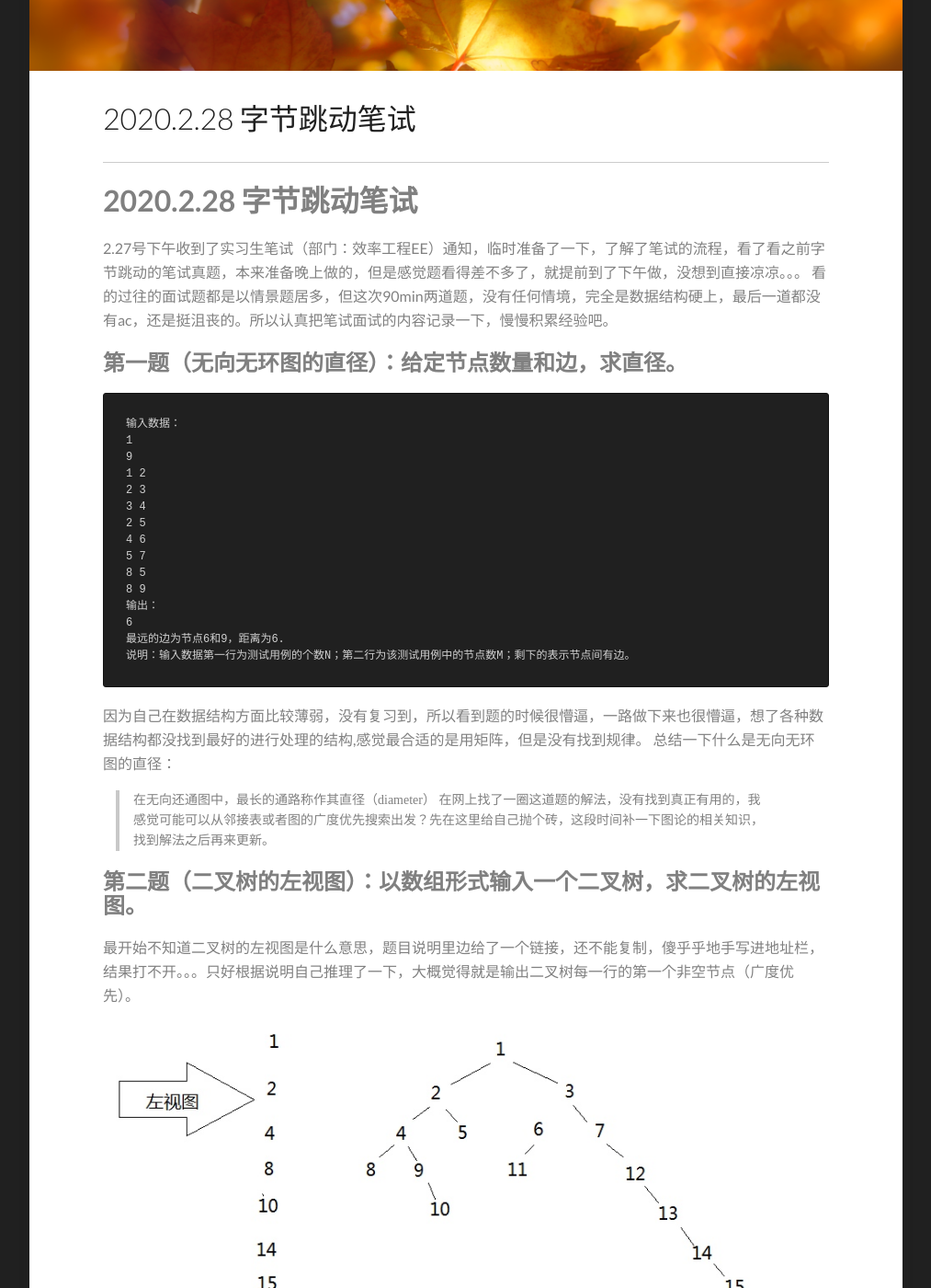
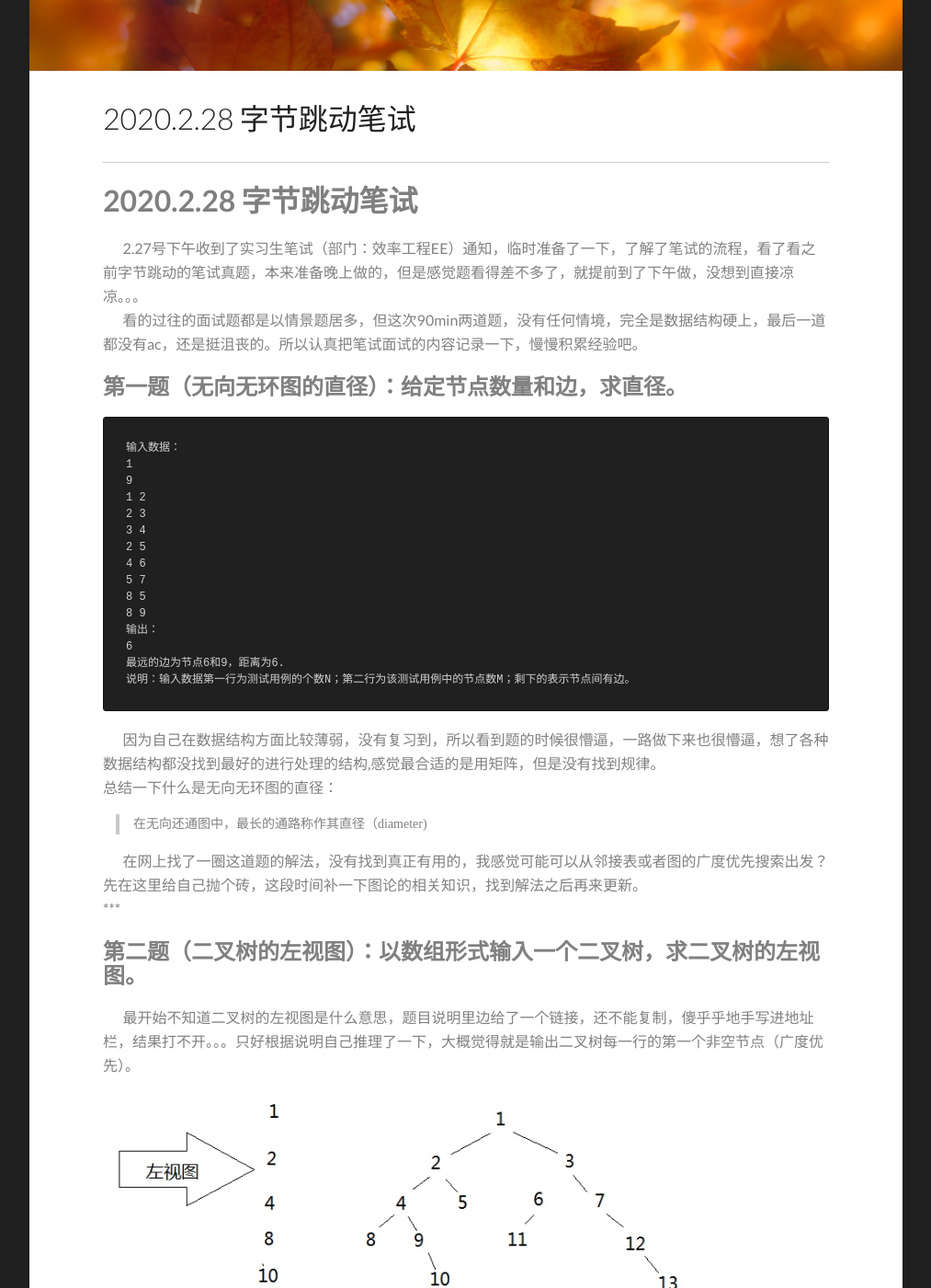
Before and after one commit to squirrellsf/squirrellsf.github.io, a Jekyll site: the page built from _posts/2020-2-28-字节跳动笔试.md, in a window 1280 px wide and 1400 px high, scrolled down 277 px. Shown: the whole window at 92% size, without its empty margins (133-1146 px from the left). Built offline with Jekyll 4.4.1, drawn with Linux system fonts in a browser that asks for light colours; part of the change alters nothing that is shown; some of the changed text lies outside the part shown.

````diff
--- a/_posts/2020-2-28-字节跳动笔试.md
+++ b/_posts/2020-2-28-字节跳动笔试.md
@@ -6,8 +6,8 @@ tags: [Java, 面经]
 date-string: 2020-02-28
 ---
 # 2020.2.28 字节跳动笔试
-   2.27号下午收到了实习生笔试（部门：效率工程EE）通知，临时准备了一下，了解了笔试的流程，看了看之前字节跳动的笔试真题，本来准备晚上做的，但是感觉题看得差不多了，就提前到了下午做，没想到直接凉凉。。。
-   看的过往的面试题都是以情景题居多，但这次90min两道题，没有任何情境，完全是数据结构硬上，最后一道都没有ac，还是挺沮丧的。所以认真把笔试面试的内容记录一下，慢慢积累经验吧。
+&nbsp;&nbsp;&nbsp;&nbsp;&nbsp;&nbsp;&nbsp;2.27号下午收到了实习生笔试（部门：效率工程EE）通知，临时准备了一下，了解了笔试的流程，看了看之前字节跳动的笔试真题，本来准备晚上做的，但是感觉题看得差不多了，就提前到了下午做，没想到直接凉凉。。。
+     &nbsp;&nbsp;&nbsp;&nbsp;&nbsp;&nbsp;&nbsp;看的过往的面试题都是以情景题居多，但这次90min两道题，没有任何情境，完全是数据结构硬上，最后一道都没有ac，还是挺沮丧的。所以认真把笔试面试的内容记录一下，慢慢积累经验吧。
 
 ## 第一题（无向无环图的直径）：给定节点数量和边，求直径。
 ```
@@ -27,22 +27,24 @@ date-string: 2020-02-28
 最远的边为节点6和9，距离为6.
 说明：输入数据第一行为测试用例的个数N；第二行为该测试用例中的节点数M；剩下的表示节点间有边。
 ```
-   因为自己在数据结构方面比较薄弱，没有复习到，所以看到题的时候很懵逼，一路做下来也很懵逼，想了各种数据结构都没找到最好的进行处理的结构,感觉最合适的是用矩阵，但是没有找到规律。
+ &nbsp;&nbsp;&nbsp;&nbsp;&nbsp;&nbsp;&nbsp;因为自己在数据结构方面比较薄弱，没有复习到，所以看到题的时候很懵逼，一路做下来也很懵逼，想了各种数据结构都没找到最好的进行处理的结构,感觉最合适的是用矩阵，但是没有找到规律。
    总结一下什么是无向无环图的直径：
->    在无向还通图中，最长的通路称作其直径（diameter）
-   在网上找了一圈这道题的解法，没有找到真正有用的，我感觉可能可以从邻接表或者图的广度优先搜索出发？先在这里给自己抛个砖，这段时间补一下图论的相关知识，找到解法之后再来更新。
+>    在无向还通图中，最长的通路称作其直径（diameter)
+
+&nbsp;&nbsp;&nbsp;&nbsp;&nbsp;&nbsp;&nbsp;在网上找了一圈这道题的解法，没有找到真正有用的，我感觉可能可以从邻接表或者图的广度优先搜索出发？先在这里给自己抛个砖，这段时间补一下图论的相关知识，找到解法之后再来更新。
+   ***
 
 ## 第二题（二叉树的左视图）：以数组形式输入一个二叉树，求二叉树的左视图。
-   最开始不知道二叉树的左视图是什么意思，题目说明里边给了一个链接，还不能复制，傻乎乎地手写进地址栏，结果打不开。。。只好根据说明自己推理了一下，大概觉得就是输出二叉树每一行的第一个非空节点（广度优先）。
+   &nbsp;&nbsp;&nbsp;&nbsp;&nbsp;&nbsp;&nbsp;最开始不知道二叉树的左视图是什么意思，题目说明里边给了一个链接，还不能复制，傻乎乎地手写进地址栏，结果打不开。。。只好根据说明自己推理了一下，大概觉得就是输出二叉树每一行的第一个非空节点（广度优先）。
    ![](/images/15828918516925/15828952038773.jpg)
-   到网上找了一张图，左视图的直观解释就是：“从二叉树左边看这棵树，你能看到的结点”。和我之前理解的应该差不多。
+  &nbsp;&nbsp;&nbsp;&nbsp;&nbsp;&nbsp;&nbsp; 到网上找了一张图，左视图的直观解释就是：“从二叉树左边看这棵树，你能看到的结点”。和我之前理解的应该差不多。
    ```
    输入：数组形式的二叉树，“#”表示空节点，如果只输入“#”的话，代表输入了一个根节点为空的树。
    1 2 3 # # 4 6 # # # # # # # 8
    输出：[1 2 4 8]
    ```
-   这道题最开始没有什么思路，因为不是典型的TreeNode形式的输入，而是直接给了数组，所以也没想到怎么从队列及广度优先去入手。看着数组想了半天，没辙，只好尝试用暴力法去解了：
-   因为所有的空节点都用“#”代替了，不存在二叉树上的空节点在数组中不表示出来的情况，所以可以按层次，以2的n次幂来做：
+   &nbsp;&nbsp;&nbsp;&nbsp;&nbsp;&nbsp;&nbsp;这道题最开始没有什么思路，因为不是典型的TreeNode形式的输入，而是直接给了数组，所以也没想到怎么从队列及广度优先去入手。看着数组想了半天，没辙，只好尝试用暴力法去解了：
+   &nbsp;&nbsp;&nbsp;&nbsp;&nbsp;&nbsp;&nbsp;因为所有的空节点都用“#”代替了，不存在二叉树上的空节点在数组中不表示出来的情况，所以可以按层次，以2的n次幂来做：
    ```
    public static void main(String[] args) {
         Scanner sc = new Scanner(System.in);
@@ -78,7 +80,7 @@ date-string: 2020-02-28
         }
     }
    ```
-   但是不知道为什么，题目提供的测试案例和我自己写的测试案例都能够自测通过，但是提交之后一个case都没有通过。我在想是不是第一个case是处理根节点为空的情况，但是题目没有说明根节点为空这种情况下的输出，所以我输出空字符串和“#”都不能通过。不知道是不是我的代码的确是有问题的？
-   [参考链接](https://blog.csdn.net/weixin_43019282/article/details/88729731)里边给了用两个队列去实现左视图的方法，这应该是比较常规的解法，但是要求的是树是比较传统的构造，这样才能实现从队列取出后，将子节点再加到另一个队列中去。
+   &nbsp;&nbsp;&nbsp;&nbsp;&nbsp;&nbsp;&nbsp;但是不知道为什么，题目提供的测试案例和我自己写的测试案例都能够自测通过，但是提交之后一个case都没有通过。我在想是不是第一个case是处理根节点为空的情况，但是题目没有说明根节点为空这种情况下的输出，所以我输出空字符串和“#”都不能通过。不知道是不是我的代码的确是有问题的？
+   &nbsp;&nbsp;&nbsp;&nbsp;&nbsp;&nbsp;&nbsp;[参考链接](https://blog.csdn.net/weixin_43019282/article/details/88729731)里边给了用两个队列去实现左视图的方法，这应该是比较常规的解法，但是要求的是树是比较传统的构造，这样才能实现从队列取出后，将子节点再加到另一个队列中去。
 
 参考链接：<https://blog.csdn.net/weixin_43019282/article/details/88729731>
````
